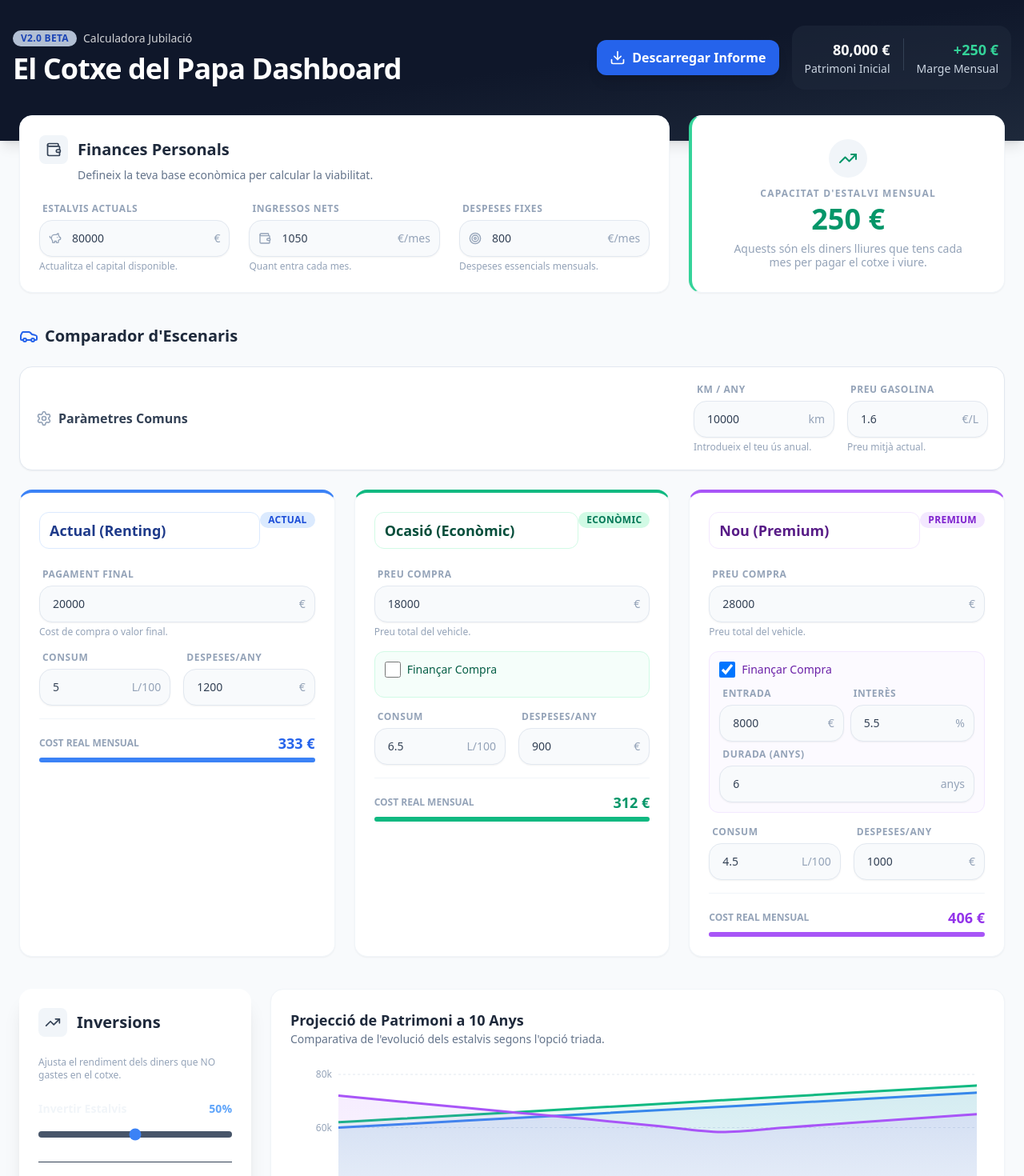
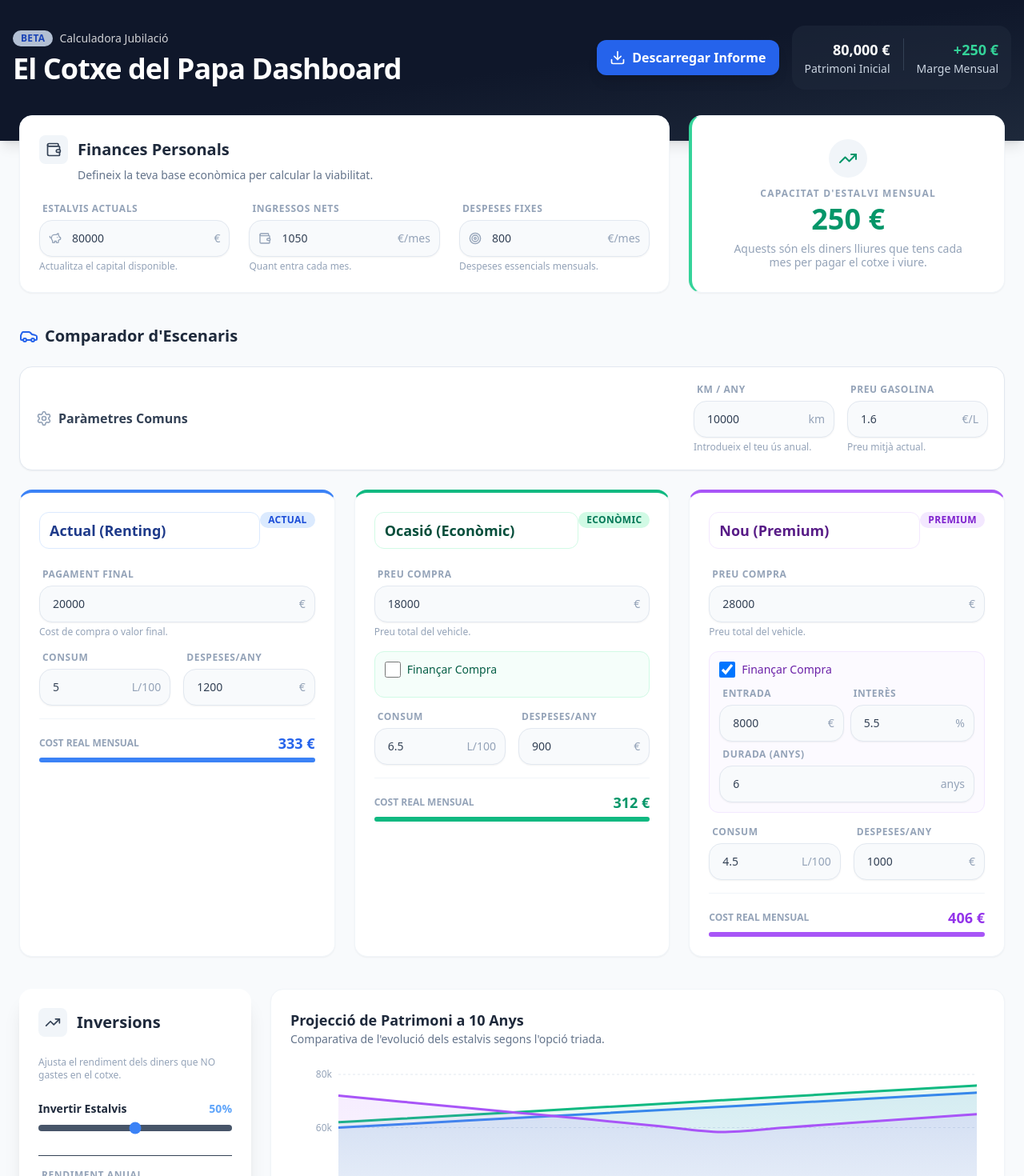
Before and after one commit to guillegamba/el-cotxe-del-papa, a React (Vite) app: page / in a window 1280 px wide. Shown: the top 1470 px of the page at 80% size. Built offline with nearby package versions, Linux system fonts and the light colour scheme.

Commit message:
small edits

```diff
--- a/src/App.jsx
+++ b/src/App.jsx
@@ -525,7 +525,7 @@ export default function DashboardFinancesModern() {
         <div className="max-w-7xl mx-auto flex flex-col md:flex-row justify-between items-start md:items-center gap-6">
           <div>
              <div className="flex items-center gap-2 mb-2 opacity-80">
-                <Badge color="blue">v2.0 Beta</Badge>
+                <Badge color="blue">Beta</Badge>
                 <span className="text-sm font-medium">Calculadora Jubilació</span>
              </div>
              <h1 className="text-3xl md:text-4xl font-extrabold tracking-tight text-white flex items-center gap-3">
@@ -739,7 +739,7 @@ export default function DashboardFinancesModern() {
 
                <div className="space-y-6">
                  <div>
-                   <div className="flex justify-between text-sm font-bold mb-2">
+                   <div className="flex justify-between text-sm font-bold text-lg text-slate-800">
                       <span>Invertir Estalvis</span>
                       <span className="text-blue-400">{investment.percentToInvest}%</span>
                    </div>
```
